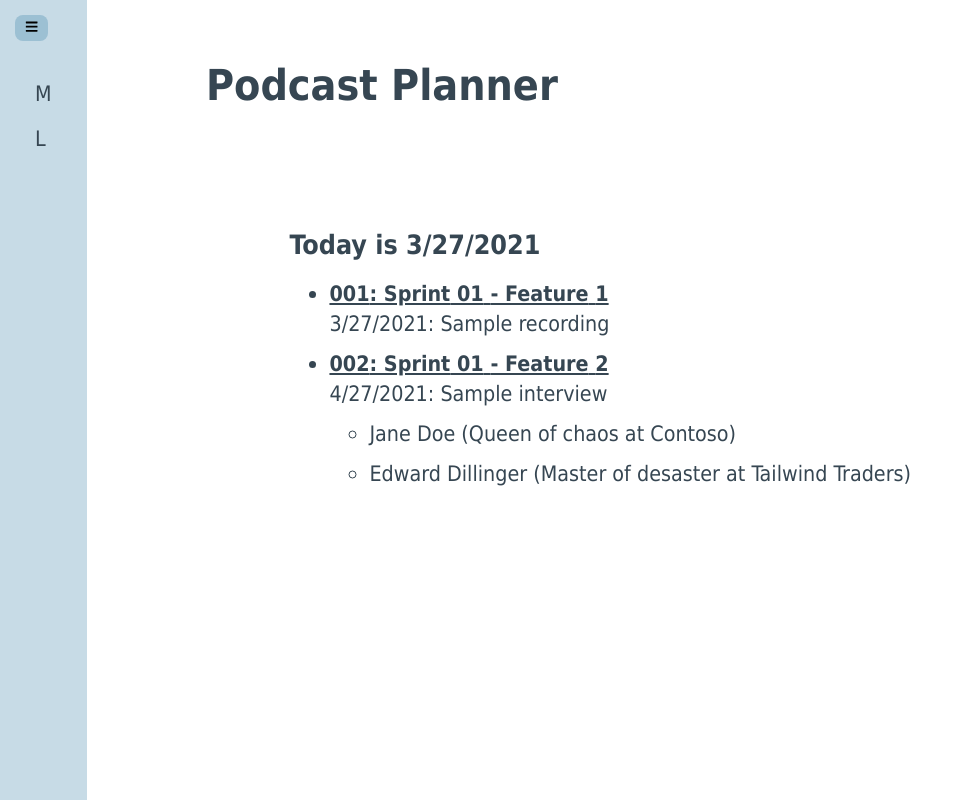
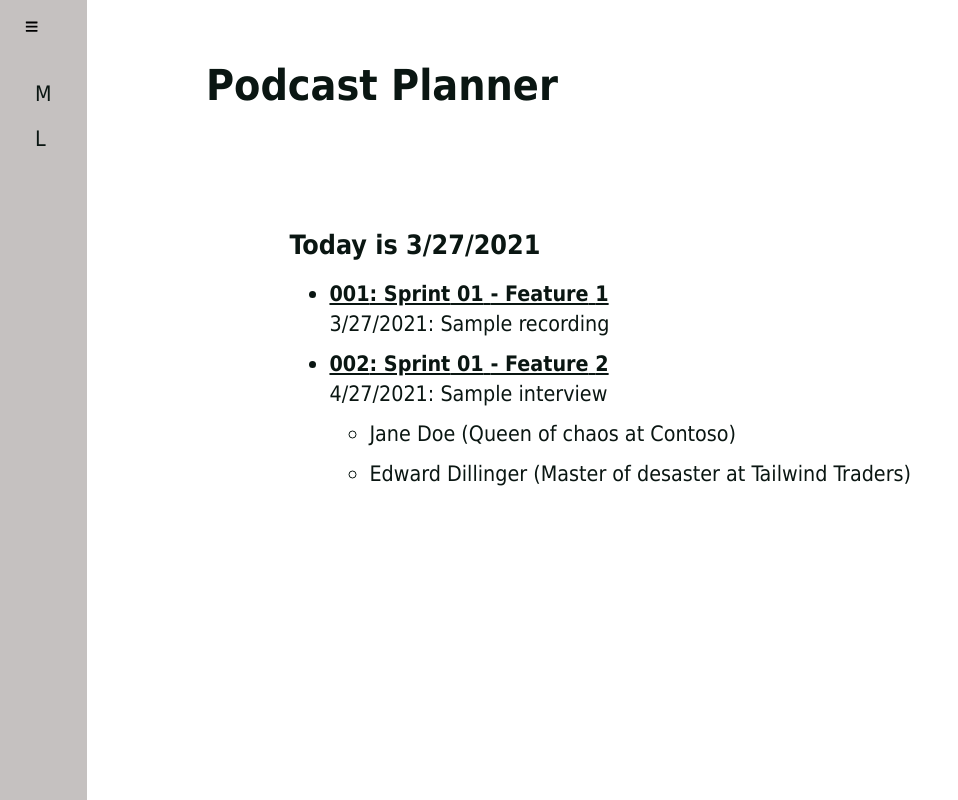
Before and after one commit to Nasto/podcast-planner, a React (Create React App) app in the folder ClientApp/: page / in a window 1280 px wide. Shown: the whole page, without its empty margins (0-958 px from the left). Built offline with nearby package versions, Linux system fonts and the light colour scheme.

Commit message:
added new color scheme

```diff
--- a/ClientApp/src/assets/colors.scss
+++ b/ClientApp/src/assets/colors.scss
@@ -11,3 +11,15 @@ $fuzzywuzzy: #D16666;
 $carolinablue: #4EA5D9;
 
 $sapphireblue: #206C97;
+
+// new color scheme
+
+$silver: #C5C1C0;
+
+$darkjunglegreen: #0A1612;
+
+$gunmetal: #1A2930;
+
+$jonquil: #F7CE3E;
+
+$springgreen: #0CF574;
--- a/ClientApp/src/components/Layout/NavMenu.scss
+++ b/ClientApp/src/components/Layout/NavMenu.scss
@@ -2,7 +2,7 @@
 
 .menu {
   display: flex;
-  background-color: $beaublue;
+  background-color: $silver;
 
   .button-wrapper {
     display: flex;
@@ -11,12 +11,7 @@
       padding: 5px 10px;
       border: none;
       border-radius: 8px;
-      background-color: $darkskyblue;
       cursor: pointer;
-
-      &:hover {
-        background-color: $carolinablue;
-      }
     }
   }
 
@@ -38,6 +33,19 @@
     padding: 15px;
     flex-direction: column;
 
+    .menu-button {
+      background: none;
+
+      &:hover {
+        background-color: $silver;
+        box-shadow: 1px 1px 5px 0px rgba(0, 0, 0, 0.20);
+      }
+
+      &:active {
+        box-shadow: inset 1px 1px 5px 0px rgba(0, 0, 0, 0.20);
+      }
+    }
+
     .menu-items {
       padding-top: 30px;
     }
@@ -54,6 +62,10 @@
     align-items: flex-end;
     border-radius: 8px;
 
+    .menu-button {
+      background-color: $silver;
+    }
+
     .menu-items {
       &.closed {
         display: none;
--- a/ClientApp/src/custom.scss
+++ b/ClientApp/src/custom.scss
@@ -3,7 +3,7 @@
 html {
   font-size: 14pt;
   font-family: Tahoma, Arial, Helvetica;
-  color: $charcoal;
+  color: $darkjunglegreen;
 
   body {
     margin: 0;
```
